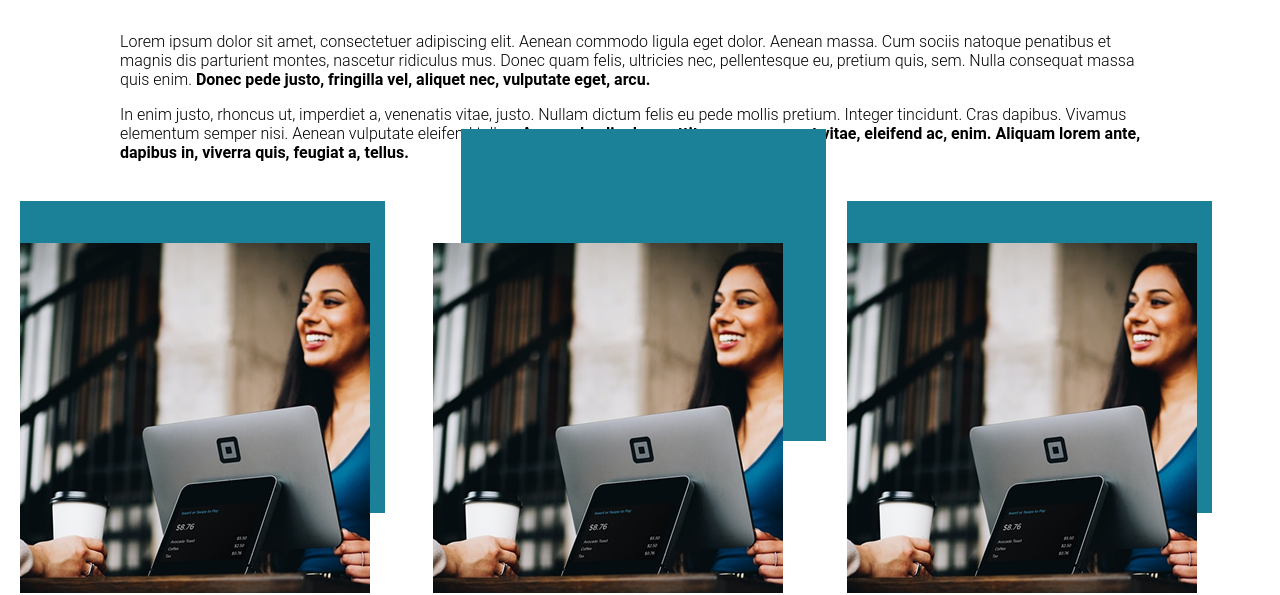
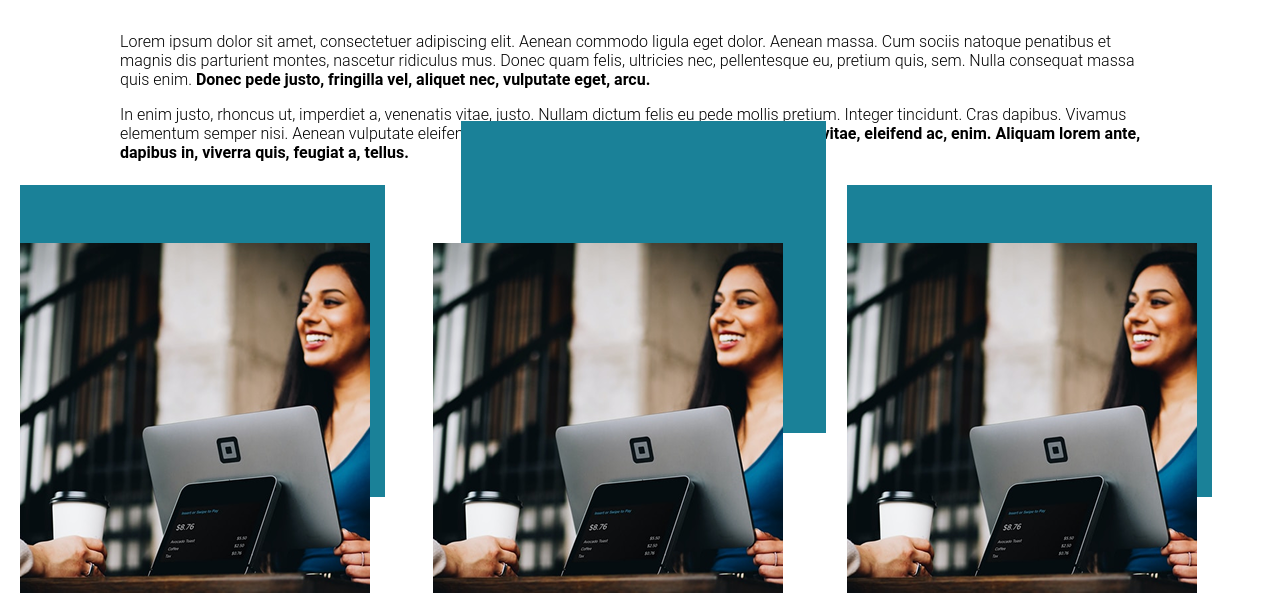
Before and after one commit to elsatafilajj/simple-one-pager, a plain HTML site: page index.html in a window 1280 px wide. Shown: the part 743-1338 px from the top of the page. Drawn offline with Linux system fonts and the light colour scheme.

Commit message:
Initial commit

```diff
--- a/style.css
+++ b/style.css
@@ -144,7 +144,7 @@ nav ul li a:hover {
   height: 312px;
   background: #1a8198;
   position: absolute;
-  top: 118%;
+  top: 116%;
 }
 
 .middle-image-shadow {
@@ -152,7 +152,7 @@ nav ul li a:hover {
   height: 312px;
   background: #1a8198;
   position: absolute;
-  top: 109%;
+  top: 108%;
   left: 36%;
 }
 
@@ -344,7 +344,7 @@ nav ul li a:hover {
   width: 262px;
   height: 412px;
   position: absolute;
-  top: 265%;
+  top: 262%;
   left: 28%;
 }
 
```
